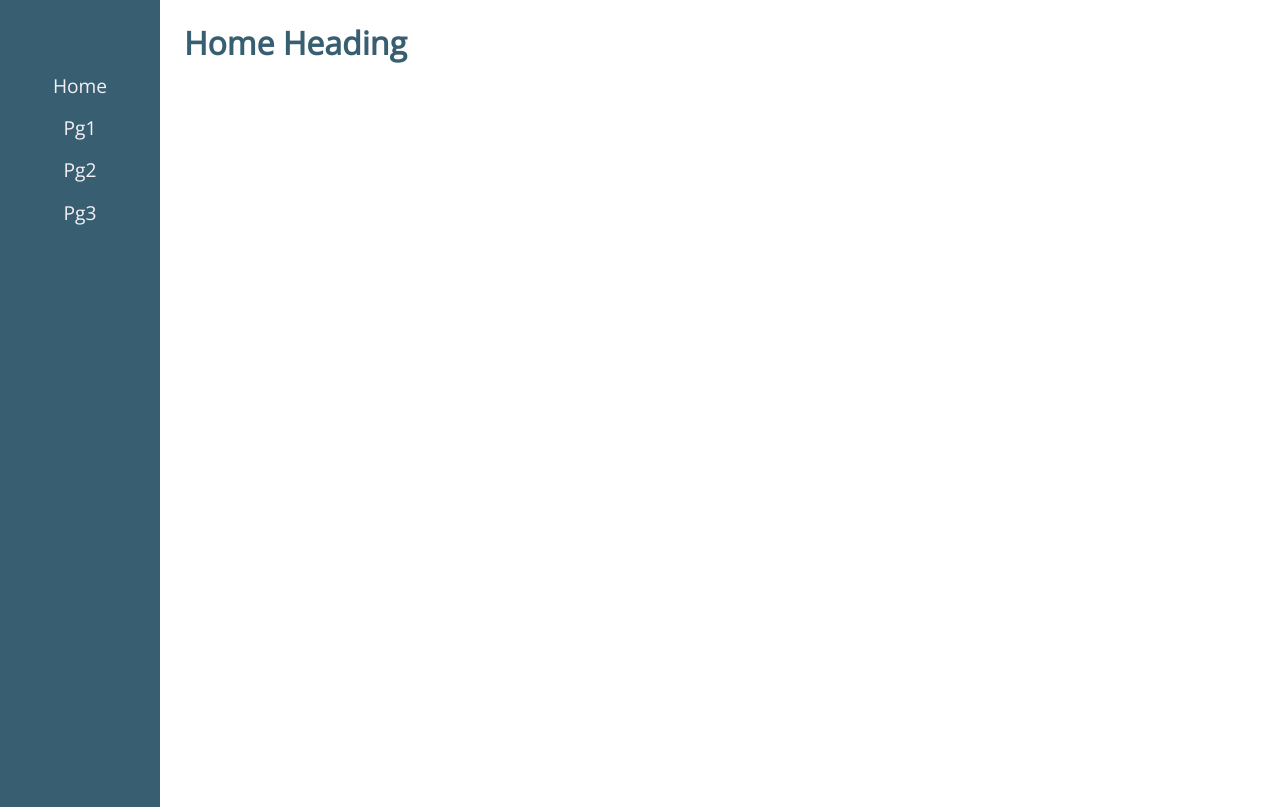
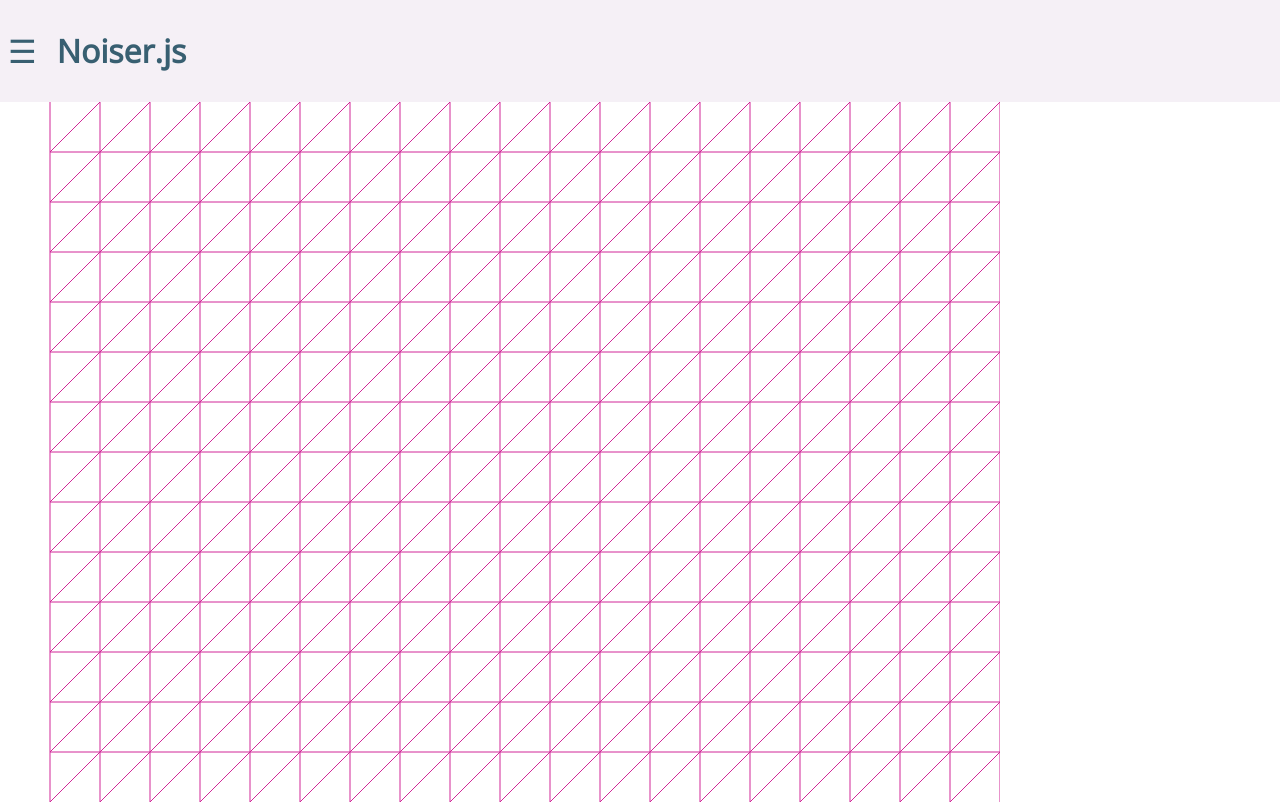
Before and after one commit to WillMustoe/WebTech, a plain HTML site: page site/public/index.html in a window 1280 px wide. Drawn offline with nearby package versions, Linux system fonts and the light colour scheme.

Commit message:
CSS animation & Canvas Setup

```diff
--- /dev/null
+++ b/site/public/canvasctrl.js
@@ -0,0 +1,46 @@
+document.addEventListener("DOMContentLoaded", function(event) {
+  console.log("DOM fully loaded and parsed");
+  setup();
+});
+var c;
+var ctx;
+var scl = 50;
+var rows;
+var cols;
+var offset = 0;
+var dir = 1;
+
+
+function setup(){
+  c = document.getElementById("canvas");
+  ctx = c.getContext("2d");
+  ctx.moveTo(0,0);
+  c.width = 1000
+  c.height = 700
+  console.log(c.width, c.height);
+  rows = c.width/scl;
+  cols = c.height/scl;
+  var timer = setInterval( draw, 1000/30);
+  ctx.strokeStyle = '#'+(Math.random()*0xFFFFFF<<0).toString(16);
+}
+
+function draw(){
+  offset = offset+dir;
+  if(offset === scl) dir = -1;
+  if(offset === 0) dir =+1;
+  ctx.clear();
+  for (var y = 0; y < cols; y++) {
+    for (var x = 0; x < rows; x++) {
+      ctx.lineTo(x*scl+offset, y*scl);
+      ctx.lineTo((x+1)*scl, (y+1)*scl);
+    }
+  }
+  ctx.stroke();
+}
+
+
+CanvasRenderingContext2D.prototype.clear =
+CanvasRenderingContext2D.prototype.clear || function () {
+  this.clearRect(0, 0, this.canvas.width, this.canvas.height);
+  this.beginPath();
+};
--- a/site/public/index.html
+++ b/site/public/index.html
@@ -1,22 +1,31 @@
 <!DOCTYPE html>
 <html xmlns="http://www.w3.org/1999/xhtml"
 lang="en-GB" xml:lang="en-GB">
+<script src="pgCtrl.js"></script>
+<script src="canvasctrl.js"></script>
 <head>
   <meta charset="UTF-8"/>
   <link href="style.css"
   rel="stylesheet" type="text/css" />
   <link href="https://fonts.googleapis.com/css?family=Open+Sans" rel="stylesheet"/>
-  <title>Put Title Here</title>
+  <title>Noiser.js</title>
+  <link rel="icon" href="img/icon.png"/>
 </head>
 <body>
-  <div class="sidenav">
-    <a href="#">Home</a>
-    <a href="#">Pg1</a>
-    <a href="#">Pg2</a>
-    <a href="#">Pg3</a>
+  <div id="sidenav" class="sidenav">
+    <img src="img/logo.svg" class="logo center"/>
+    <a class="closeButton" onclick="closeSideBar()">Close &#xd7;</a>
+    <a href="#">Create</a>
+    <a href="#">Top</a>
+    <a href="#">Newest</a>
+    <a href="#">Profile</a>
   </div>
-  <div class="main">
-    <h1>Home Heading</h1>
+  <div id="main" class="main">
+    <div class="bgColour">
+      <button id="openNav" onclick="openSideBar()">&#9776;</button>
+      <h1>Noiser.js</h1>
+    </div>
+    <canvas id="canvas"></canvas>
   </div>
 </body>
 </html>
--- /dev/null
+++ b/site/public/pgctrl.js
@@ -0,0 +1,11 @@
+function openSideBar() {
+  document.getElementById("main").style.marginLeft = "10em";
+  document.getElementById("sidenav").style.width = "10em";
+  document.getElementById("sidenav").style.display = "block";
+  document.getElementById("openNav").style.display = 'none';
+}
+function closeSideBar() {
+  document.getElementById("main").style.marginLeft = "0%";
+  document.getElementById("sidenav").style.display = "none";
+  document.getElementById("openNav").style.display = "inline-block";
+}
--- a/site/public/style.css
+++ b/site/public/style.css
@@ -1,3 +1,14 @@
+.main {
+  font-family: 'Open Sans', sans-serif;
+  color: #385F71;
+  width: auto;
+  transition:margin-left .4s
+}
+
+.closeButton{
+  padding: 1em 0.4em 1em 0.4em !important;
+}
+
 /* The sidebar menu */
 .sidenav {
   height: 100%;
@@ -8,7 +19,10 @@
   left: 0;
   background-color: #385F71;
   overflow-x: hidden;
-  padding-top: 4em;
+  padding-top: 1em;
+  display: none;
+  box-shadow:0 2px 5px 0;
+  animation:animateleft 0.4s}@keyframes animateleft{from{left:-10em;opacity:0} to{left:0;opacity:1};
 }
 
 /* The navigation menu links */
@@ -27,12 +41,42 @@
   background-color: #5588a0;
 }
 
-/* Style page content */
-.main {
-  margin-left: 11em; /* Same as the width of the sidebar */
+.bgColour{
+  background-color: #f5f0f6 !important;
+}
+
+button{
+  color: #385F71;
+  background-color: inherit;
+  border: none;
+  padding: 0.25em 0.25em;
+  text-align: center;
+  text-decoration: none;
+  display: inline-block;
+  font-size: 2em;
+  position: relative;
 }
 
 h1 {
+  position: relative;
+  padding: 0.25em 0.25em;
   font-family: 'Open Sans', sans-serif;
   color: #385F71;
+  display: inline-block;
 }
+
+body {
+  margin: 0;
+}
+
+.center {
+  display: block;
+  margin-left: auto;
+  margin-right: auto;
+  width: 50%;
+}
+
+.logo{
+  padding-bottom: 1.5em;
+  width: 80%;
+}
```
Also changed, not shown: site/public/img/icon.ico (added), site/public/img/icon.png (added), site/public/img/logo.svg (added), site/public/img/logo_grey.png (added).
